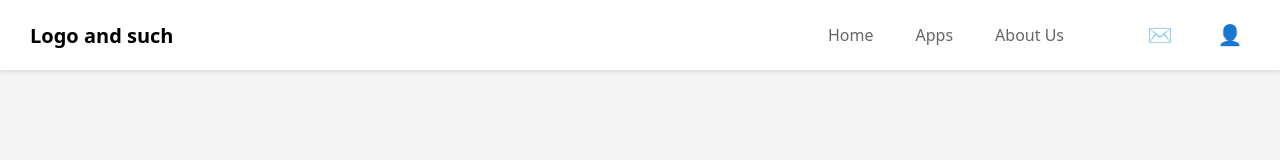
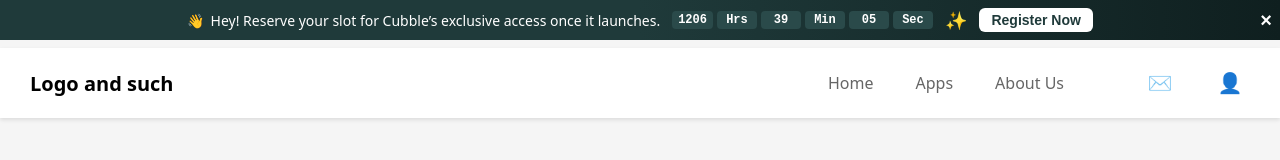
Before and after one commit to Evkogun/Cubble-Website, a website built with webpack: page src/HTML/banner.html in a window 1280 px wide. Built offline with nearby package versions, Linux system fonts and the light colour scheme.

Commit message:
added countdown bar

```diff
--- a/src/HTML/banner.html
+++ b/src/HTML/banner.html
@@ -1,13 +1,13 @@
-<!DOCTYPE html>
 <html lang="en">
 
 <head>
-  <meta charset="UTF-8">
-  <meta name="viewport" content="width=device-width, initial-scale=1.0">
-  <title>Banner</title>
+  <meta charset="UTF-8" />
+  <meta name="viewport" content="width=device-width, initial-scale=1" />
+  <title>Banner with Notification Bar</title>
   <style>
     body {
-      font-family: system-ui, -apple-system, BlinkMacSystemFont, 'Segoe UI', Roboto, Oxygen, Ubuntu, Cantarell, 'Open Sans', 'Helvetica Neue', sans-serif;
+      font-family: system-ui, -apple-system, BlinkMacSystemFont, 'Segoe UI', Roboto, Oxygen, Ubuntu, Cantarell,
+        'Open Sans', 'Helvetica Neue', sans-serif;
       padding: 20px;
       background-color: #f5f5f5;
       margin: 0;
@@ -17,7 +17,8 @@
       background: white;
       box-shadow: 0 2px 4px rgba(0, 0, 0, 0.1);
       position: fixed;
-      top: 0;
+      top: 48px;
+      /* shifted down to below notification bar */
       left: 0;
       right: 0;
       z-index: 1000;
@@ -96,7 +97,7 @@
       right: 20px;
       background-color: white;
       min-width: 180px;
-      box-shadow: 0 8px 16px rgba(0,0,0,0.15);
+      box-shadow: 0 8px 16px rgba(0, 0, 0, 0.15);
       border-radius: 8px;
       z-index: 1001;
       padding: 8px 0;
@@ -121,6 +122,7 @@
       .banner-nav {
         display: none;
       }
+
       .mobile-menu {
         left: auto;
         right: 20px;
@@ -132,10 +134,135 @@
         display: none;
       }
     }
+
+    /* Notification bar styles */
+    #notificationBar {
+      position: fixed;
+      top: 0;
+      left: 0;
+      right: 0;
+      z-index: 1100;
+      background: linear-gradient(90deg, #1f3a3a 0%, #1f3a3a 50%, #0f1f1f 100%);
+      color: white;
+      font-family: system-ui, -apple-system, BlinkMacSystemFont, 'Segoe UI', Roboto, Oxygen, Ubuntu, Cantarell,
+        'Open Sans', 'Helvetica Neue', sans-serif;
+      font-size: 14px;
+      font-weight: 500;
+      display: flex;
+      align-items: center;
+      justify-content: center;
+      padding: 8px 16px;
+      gap: 12px;
+    }
+
+    #notificationBar .message {
+      display: flex;
+      align-items: center;
+      gap: 6px;
+      white-space: nowrap;
+    }
+
+    #notificationBar .countdown {
+      display: flex;
+      align-items: center;
+      gap: 4px;
+      font-family: monospace;
+      font-weight: 600;
+      font-size: 12px;
+      white-space: nowrap;
+    }
+
+    #notificationBar .countdown div {
+      background-color: #2a4a4a;
+      border-radius: 4px;
+      padding: 2px 6px;
+      min-width: 28px;
+      text-align: center;
+    }
+
+    #notificationBar .sparkle {
+      color: #facc15;
+      font-size: 18px;
+      user-select: none;
+    }
+
+    #notificationBar button.register-btn {
+      background-color: white;
+      color: #1f3a3a;
+      border-radius: 6px;
+      padding: 4px 12px;
+      font-weight: 600;
+      font-size: 14px;
+      border: none;
+      cursor: pointer;
+      white-space: nowrap;
+      transition: background-color 0.2s ease;
+    }
+
+    #notificationBar button.register-btn:hover {
+      background-color: #f0f0f0;
+    }
+
+    #notificationBar button.close-btn {
+      position: absolute;
+      right: 8px;
+      top: 50%;
+      transform: translateY(-50%);
+      background: none;
+      border: none;
+      color: white;
+      font-size: 20px;
+      font-weight: 700;
+      cursor: pointer;
+      line-height: 1;
+      padding: 0;
+      user-select: none;
+      transition: color 0.2s ease;
+    }
+
+    #notificationBar button.close-btn:hover {
+      color: #ccc;
+    }
+
+    @media (max-width: 480px) {
+      #notificationBar {
+        font-size: 12px;
+        padding: 6px 12px;
+        gap: 8px;
+      }
+
+      #notificationBar .countdown div {
+        min-width: 24px;
+        padding: 2px 4px;
+      }
+
+      #notificationBar button.register-btn {
+        padding: 3px 10px;
+        font-size: 12px;
+      }
+    }
   </style>
 </head>
 
 <body>
+  <div id="notificationBar">
+    <div class="message">
+      <span class="wave" aria-hidden="true">👋</span>
+      <span>Hey! Reserve your slot for Cubble’s exclusive access once it launches.</span>
+    </div>
+    <div class="countdown" aria-label="Countdown timer">
+      <div id="hours">00</div>
+      <div>Hrs</div>
+      <div id="minutes">00</div>
+      <div>Min</div>
+      <div id="seconds">00</div>
+      <div>Sec</div>
+    </div>
+    <div class="sparkle" aria-hidden="true">✨</div>
+    <button class="register-btn" type="button">Register Now</button>
+    <button class="close-btn" aria-label="Close notification" type="button" id="closeBtn">×</button>
+  </div>
+
   <div id="banner" class="visible">
     <div class="banner-content">
       <p>Logo and such</p>
@@ -156,6 +283,60 @@
     </div>
   </div>
 
+  <script>
+    // Set countdown target to 30 September of current year at 23:59:59 local time
+    const now = new Date();
+    const currentYear = now.getFullYear();
+    let targetDate = new Date(currentYear, 8, 30, 23, 59, 59); // September 30, 23:59:59
+
+    if (now > targetDate) {
+      targetDate = new Date(currentYear + 1, 8, 30, 23, 59, 59);
+    }
+
+    function updateCountdown() {
+      const now = new Date();
+      const diff = targetDate.getTime() - now.getTime();
+
+      if (diff <= 0) {
+        document.getElementById('hours').textContent = '00';
+        document.getElementById('minutes').textContent = '00';
+        document.getElementById('seconds').textContent = '00';
+        clearInterval(countdownInterval);
+        return;
+      }
+
+      const hours = Math.floor(diff / (1000 * 60 * 60));
+      const minutes = Math.floor((diff % (1000 * 60 * 60)) / (1000 * 60));
+      const seconds = Math.floor((diff % (1000 * 60)) / 1000);
+
+      document.getElementById('hours').textContent = hours.toString().padStart(2, '0');
+      document.getElementById('minutes').textContent = minutes.toString().padStart(2, '0');
+      document.getElementById('seconds').textContent = seconds.toString().padStart(2, '0');
+    }
+
+    const countdownInterval = setInterval(updateCountdown, 1000);
+    updateCountdown();
+
+    // Close notification bar
+    document.getElementById('closeBtn').addEventListener('click', () => {
+      document.getElementById('notificationBar').style.display = 'none';
+      document.getElementById('banner').style.top = '0';
+    });
+
+    // Mobile menu toggle
+    const hamburgerButton = document.getElementById('hamburger-button');
+    const mobileMenu = document.getElementById('mobile-menu');
+
+    hamburgerButton.addEventListener('click', () => {
+      mobileMenu.classList.toggle('active');
+    });
+
+    document.addEventListener('click', (e) => {
+      if (!hamburgerButton.contains(e.target) && !mobileMenu.contains(e.target)) {
+        mobileMenu.classList.remove('active');
+      }
+    });
+  </script>
 </body>
 
 </html>
```
